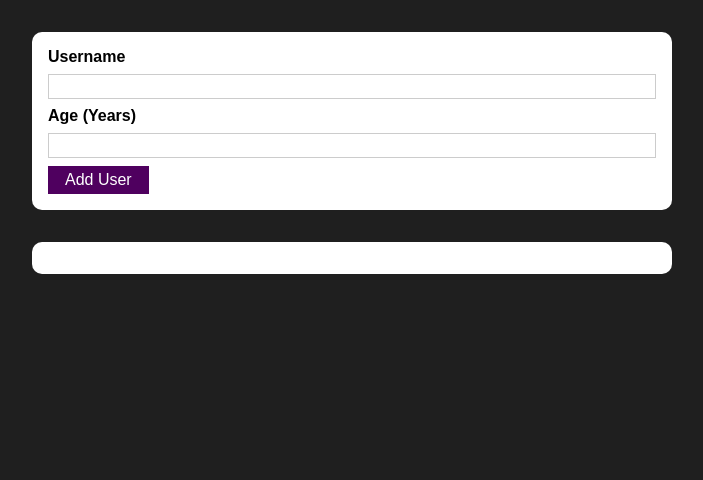
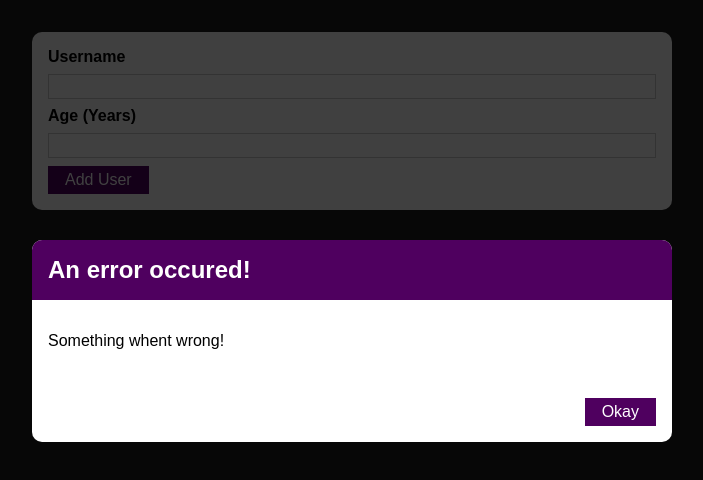
Before and after one commit to ValentinProg/AddingUser, a React (Create React App) app: page / in a window 1280 px wide. Shown: the top 480 px of the page, without its empty margins (288-991 px from the left). Built offline with nearby package versions, Linux system fonts and the light colour scheme.

Commit message:
add ErrorModal

```diff
--- /dev/null
+++ b/src/componets/UI/ErrorModal/ErrorModal.jsx
@@ -0,0 +1,26 @@
+import React from "react";
+import Button from "../Button/Button";
+import Card from "../Card/Card";
+import classes from './ErrorModal.module.css'
+
+
+const ErrorModal = (props) => {
+    return (
+    <div>
+    <div className={classes.backdrop}/>
+    <Card className={classes.modal}>
+        <header className={classes.header}>
+            <h2>{props.title}</h2>
+        </header>
+        <div className={classes.content}>
+            <p>{props.message}</p>
+        </div>
+        <footer className={classes.actions}>
+            <Button>Okay</Button>
+        </footer>
+    </Card>
+    </div>
+    )
+}
+
+export default ErrorModal
--- /dev/null
+++ b/src/componets/UI/ErrorModal/ErrorModal.module.css
@@ -0,0 +1,45 @@
+.backdrop {
+    position: fixed;
+    top: 0;
+    left: 0;
+    width: 100%;
+    height: 100vh;
+    z-index: 10;
+    background: rgba(0, 0, 0, 0.75);
+  }
+
+  .modal {
+    position: fixed;
+    top: 30vh;
+    left: 10%;
+    width: 80%;
+    z-index: 100;
+    overflow: hidden;
+  }
+
+  .header {
+    background: #4f005f;
+    padding: 1rem;
+  }
+
+  .header h2 {
+    margin: 0;
+    color: white;
+  }
+
+  .content {
+    padding: 1rem;
+  }
+
+  .actions {
+    padding: 1rem;
+    display: flex;
+    justify-content: flex-end;
+  }
+
+  @media (min-width: 768px) {
+    .modal {
+      left: calc(50% - 20rem);
+      width: 40rem;
+    }
+  }
--- a/src/componets/Users/AddUser/AddUser.jsx
+++ b/src/componets/Users/AddUser/AddUser.jsx
@@ -1,6 +1,7 @@
 import React , {useState} from "react";
 import Button from "../../UI/Button/Button";
 import Card from "../../UI/Card/Card";
+import ErrorModal from "../../UI/ErrorModal/ErrorModal";
 import clasess from './AddUser.module.css'
 
 const AddUser = (props) => {
@@ -30,6 +31,8 @@
 
 
   return (
+    <div>
+    <ErrorModal title='An error occured!' message = 'Something whent wrong!'/>
    <Card className={clasess.input}>
     <form onSubmit={addUserHandler}>
       <label htmlFor="username">Username</label>
@@ -39,6 +42,7 @@
       <Button type="submit">Add User</Button>
     </form>
     </Card>
+    </div>
   );
 };
 
```
